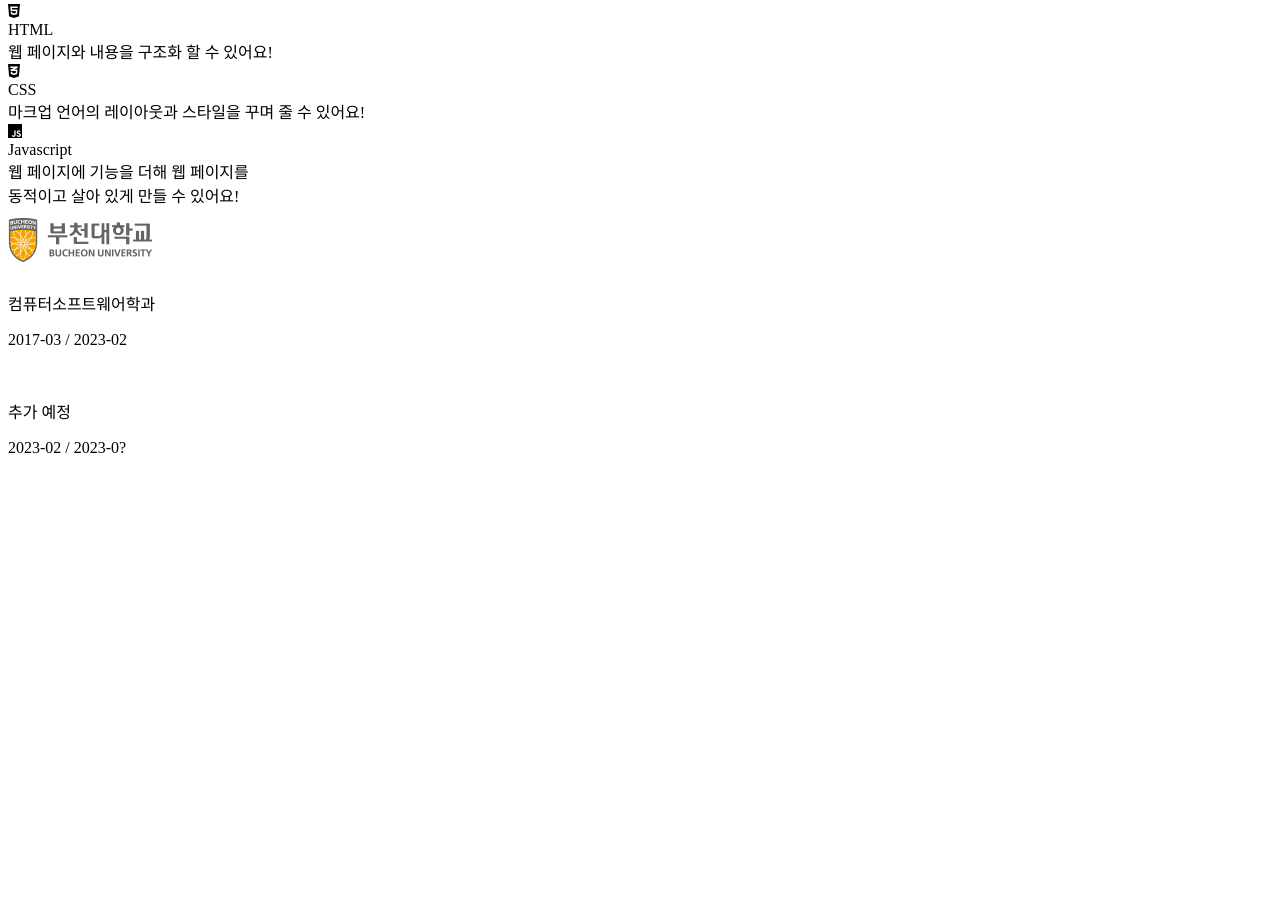
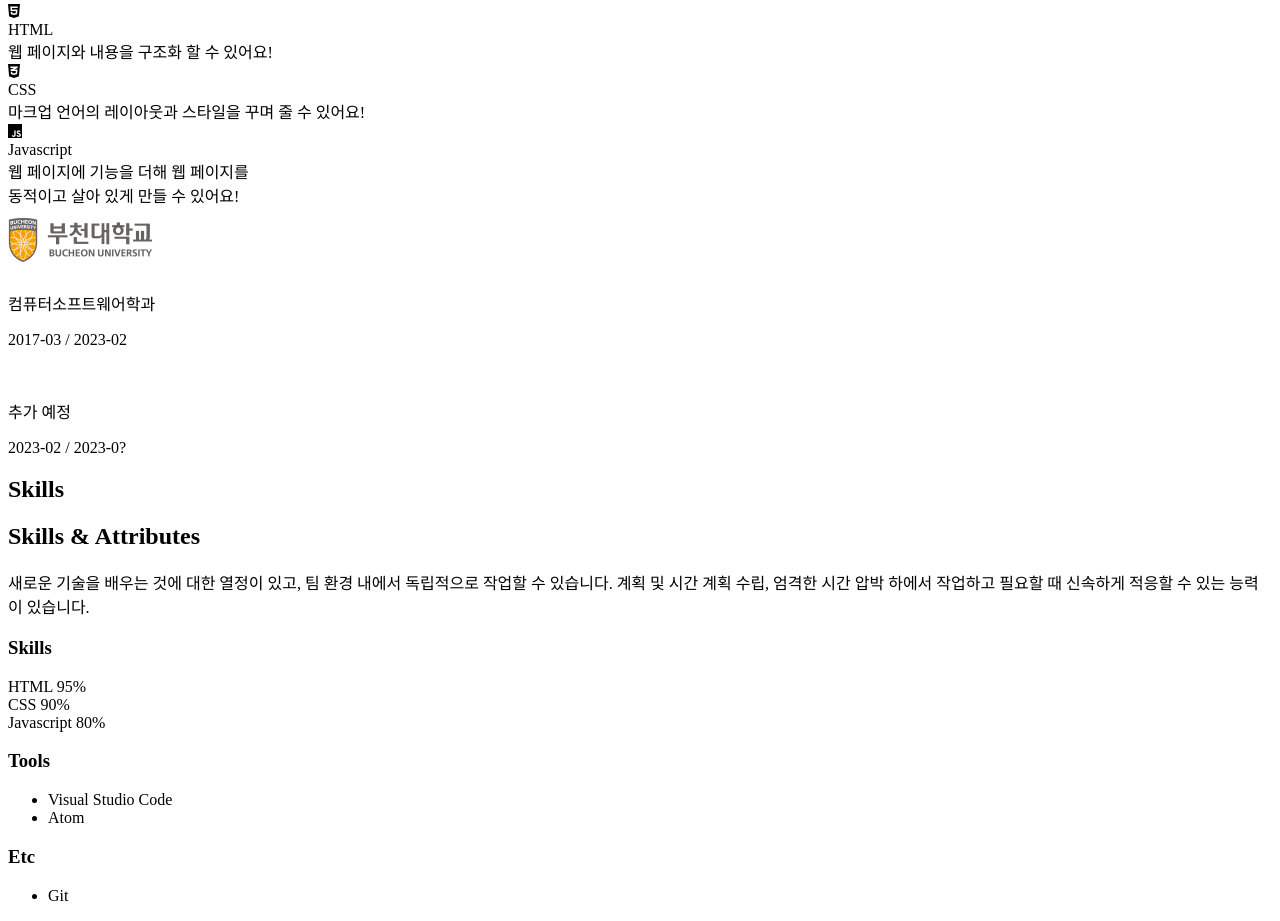
Before and after one commit to alsrl1371/portfolio, a plain HTML site: page index.html in a window 1280 px wide. Shown: the part 2445-3366 px from the top of the page. Before the commit the page ends 2918 px from the top, so only its background shows below. Drawn offline with Linux system fonts and the light colour scheme.

Commit message:
HTML: Skills

```diff
--- a/index.html
+++ b/index.html
@@ -79,7 +79,62 @@
     </div>
   </section>
 	<!-- Skills -->
-	<section class="skills"></section>
+	<section class="skills">
+    <h1>Skills</h1>
+    <h2>Skills & Attributes</h2>
+    <p>
+      새로운 기술을 배우는 것에 대한 열정이 있고, 팀 환경 내에서 독립적으로 작업할 수 있습니다. 계획 및 시간 계획 수립, 엄격한 시간 압박 하에서 작업하고 필요할 때 신속하게 적응할 수 있는 능력이 있습니다.
+    </p>
+    <div class="skillset">
+      <div class="skillset__left">
+        <h3 class="skillset__title">Skills</h3>
+        <div class="skill">
+          <div class="skill_description">
+            <span>HTML</span>
+            <span>95%</span>
+          </div>
+          <div class="skill__bar">
+            <div class="skill__value"></div>
+          </div>
+        </div>
+        <div class="skill">
+          <div class="skill_description">
+            <span>CSS</span>
+            <span>90%</span>
+          </div>
+          <div class="skill__bar">
+            <div class="skill__value"></div>
+          </div>
+        </div>
+        <div class="skill">
+          <div class="skill_description">
+            <span>Javascript</span>
+            <span>80%</span>
+          </div>
+          <div class="skill__bar">
+            <div class="skill__value"></div>
+          </div>
+        </div>
+      </div>
+      <div class="skillset__right">
+        <div class="tools">
+          <h3 class="skillset__title">Tools</h3>
+          <div class="tools__list">
+            <ul class="tools__list">
+              <li><span>Visual Studio Code</span></li>
+              <li><span>Atom</span></li>
+            </ul>
+          </div>
+        </div>
+        <div class="etc">
+          <h3 class="skillset__title">Etc</h3>
+          <ul class="etc__list">
+            <li><span>Git</span></li>
+          </ul>
+        </div>
+      </div>
+    </div>
+  </section>
 	<!-- Work -->
 	<section class="work"></section>
 	<!-- Testimonials -->
```
